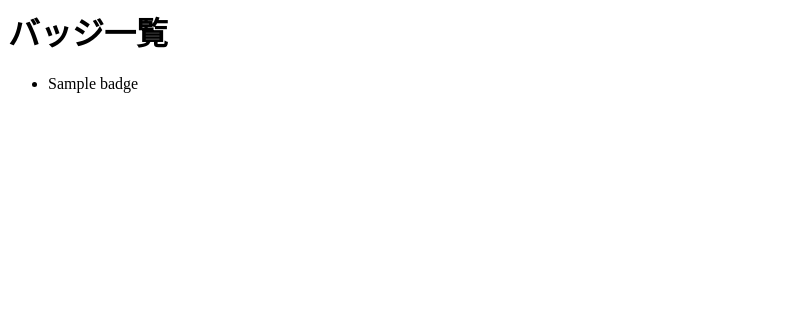
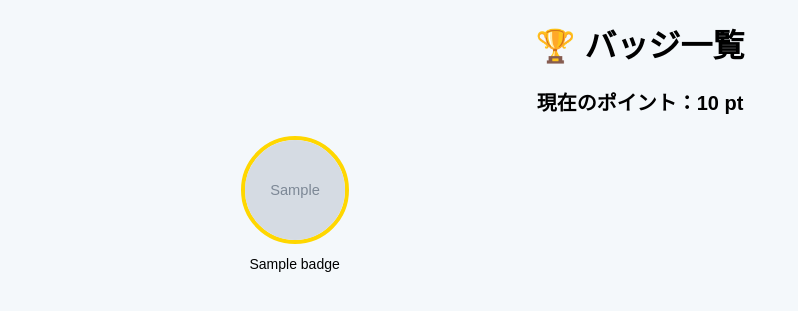
Before and after one commit to ren1225A/tsuri-tama-go, a Flask app: page /badges/ in a window 1280 px wide. Shown: the top 311 px of the page, without its empty margins (0-798 px from the left). Run offline with Flask 3, Linux system fonts and the light colour scheme; a user stored in the database is signed in; tables that the repository leaves empty hold one stand-in row (values such as "Sample post"); grey boxes marked "Sample" are stand-in pictures; parts of the project's set-up code (start-up, migrations or seed data) failed here and were passed over.

Commit message:
24日昼

```diff
--- a/app.py
+++ b/app.py
@@ -58,3 +58,20 @@ with app.app_context():
         print("クエストを追加しました！")
 if __name__ == '__main__':
     app.run(debug=True)
+
+@app.route("/badges")
+@login_required
+def badge_list():
+    user = current_user
+
+    all_badges = Badge.query.all()
+    user_badges = UserBadge.query.filter_by(user_id=user.id).all()
+
+    acquired_badge_ids = [ub.badge_id for ub in user_badges]
+
+    return render_template(
+        "badges.html",
+        badges=all_badges,
+        acquired_badge_ids=acquired_badge_ids,
+        total_points=user.total_points
+    )
--- a/routes/badge.py
+++ b/routes/badge.py
@@ -48,7 +48,7 @@ def check_and_award_badges(user):
             new_badge = UserBadge(
                 user_id=user.id,
                 badge_id=badge.id,
-                earned_at=datetime.utcnow()
+                acquired_at=datetime.utcnow()   # ← ★ここ修正
             )
             db.session.add(new_badge)
             newly_earned.append(badge)
@@ -66,18 +66,22 @@ def check_and_award_badges(user):
 @login_required
 def badge_list():
 
+    # バッジ付与チェック
     newly_earned = check_and_award_badges(current_user)
 
     for badge in newly_earned:
         flash(f'🎉 新しいバッジ「{badge.name}」を獲得しました！', 'success')
 
     all_badges = Badge.query.all()
+
     earned_ids = {
-        ub.badge_id for ub in UserBadge.query.filter_by(user_id=current_user.id).all()
+        ub.badge_id
+        for ub in UserBadge.query.filter_by(user_id=current_user.id).all()
     }
 
     return render_template(
         'badges.html',
         badges=all_badges,
-        earned_ids=earned_ids
+        acquired_badge_ids=earned_ids,   # ← HTMLと名前を統一
+        total_points=current_user.total_points  # ← ★追加
     )
--- /dev/null
+++ b/static/css/badges.css
@@ -0,0 +1,48 @@
+body {
+    font-family: Arial, sans-serif;
+    background-color: #f4f8fb;
+    text-align: center;
+}
+
+h1 {
+    margin-top: 20px;
+}
+
+.points {
+    font-size: 20px;
+    margin: 20px 0;
+    font-weight: bold;
+}
+
+.badge-grid {
+    display: grid;
+    grid-template-columns: repeat(3, 1fr);
+    gap: 25px;
+    width: 80%;
+    margin: 0 auto;
+}
+
+.badge-item {
+    text-align: center;
+}
+
+.badge-img {
+    width: 100px;
+    height: 100px;
+    border-radius: 50%;
+    transition: 0.3s;
+}
+
+.acquired {
+    border: 4px solid gold;
+}
+
+.locked {
+    filter: grayscale(100%);
+    opacity: 0.3;
+}
+
+.badge-name {
+    margin-top: 8px;
+    font-size: 14px;
+}
--- a/templates/badges.html
+++ b/templates/badges.html
@@ -1,7 +1,89 @@
-<h1>バッジ一覧</h1>
+<!DOCTYPE html>
+<html lang="ja">
+<head>
+    <meta charset="UTF-8">
+    <title>バッジ一覧</title>
+    <link rel="stylesheet" href="{{ url_for('static', filename='CSS/badges.css') }}">
 
-<ul>
-{% for badge in badges %}
-  <li>{{ badge.name }}</li>
-{% endfor %}
-</ul>
+    <style>
+        body {
+            font-family: Arial, sans-serif;
+            background-color: #f4f8fb;
+            text-align: center;
+        }
+
+        h1 {
+            margin-top: 20px;
+        }
+
+        .points {
+            font-size: 20px;
+            margin: 20px 0;
+            font-weight: bold;
+        }
+
+        .badge-grid {
+            display: grid;
+            grid-template-columns: repeat(3, 1fr);
+            gap: 25px;
+            width: 80%;
+            margin: 0 auto;
+        }
+
+        .badge-item {
+            text-align: center;
+        }
+
+        .badge-img {
+            width: 100px;
+            height: 100px;
+            border-radius: 50%;
+            transition: 0.3s;
+        }
+
+        .acquired {
+            border: 4px solid gold;
+        }
+
+        .locked {
+            filter: grayscale(100%);
+            opacity: 0.3;
+        }
+
+        .badge-name {
+            margin-top: 8px;
+            font-size: 14px;
+        }
+    </style>
+</head>
+
+<body>
+
+    <h1>🏆 バッジ一覧</h1>
+
+    <div class="points">
+        現在のポイント：{{ total_points }} pt
+    </div>
+
+    <div class="badge-grid">
+        {% for badge in badges %}
+        <div class="badge-item">
+
+            {% if badge.id in acquired_badge_ids %}
+                <img src="{{ url_for('static', filename=badge.icon_path) }}"
+                     class="badge-img acquired">
+            {% else %}
+                <img src="{{ url_for('static', filename=badge.icon_path) }}"
+                     class="badge-img locked">
+            {% endif %}
+
+            <div class="badge-name">
+                {{ badge.name }}
+            </div>
+
+        </div>
+        {% endfor %}
+    </div>
+
+</body>
+</html>
```
Also changed, not shown: models.py (+22 -8 lines), routes/learn.py (+74 -0 lines), static/css/quest.css (added).
